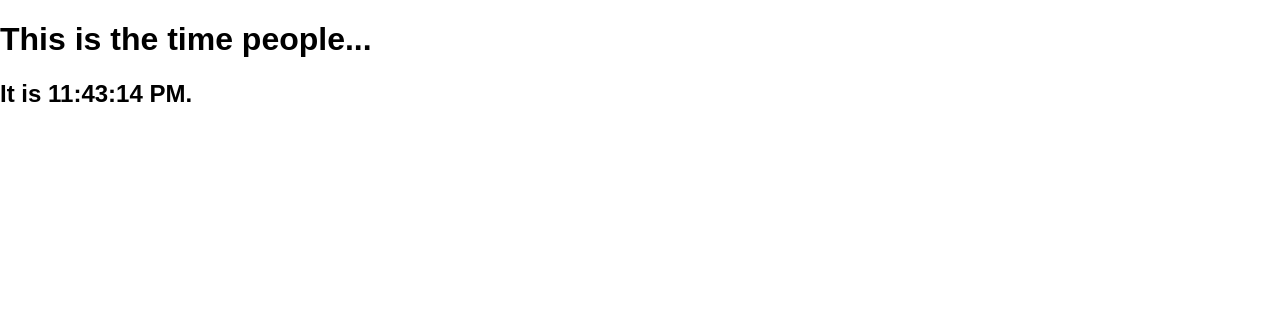
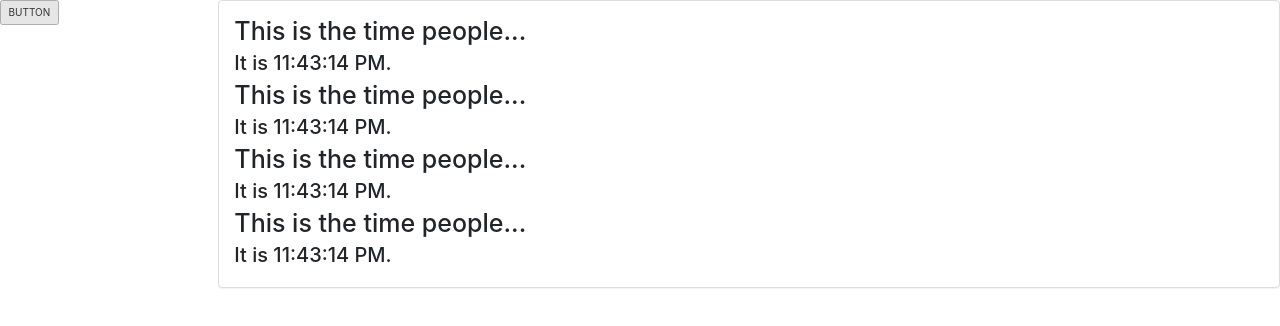
Before and after one commit to bhimeshchauhan/MuzeikComponist, a React (Create React App) app: page / in a window 1280 px wide. Shown: the top 326 px of the page. Built offline with nearby package versions, Linux system fonts and the light colour scheme.

Commit message:
made some progress with the panel now branching...

```diff
--- a/package.json
+++ b/package.json
@@ -3,7 +3,9 @@
   "version": "0.1.0",
   "private": true,
   "dependencies": {
+    "bootstrap": "^4.0.0",
     "react": "^16.2.0",
+    "react-bootstrap": "^0.32.1",
     "react-dom": "^16.2.0",
     "react-redux": "^5.0.7",
     "react-scripts": "1.1.1",
--- a/src/clock/App.js
+++ b/src/clock/App.js
@@ -1,10 +1,15 @@
 import React, { Component } from 'react';
+import { Panel, Button } from 'react-bootstrap'
 import './App.css';
+import 'bootstrap/dist/css/bootstrap.min.css';
 
 class App extends Component {
-    constructor(props) {
-        super(props);
-        this.state = {date: new Date()};
+    constructor(props, context) {
+        super(props, context);
+        this.state = {
+            date: new Date(),
+            open: true
+        };
     }
 
     componentDidMount() {
@@ -24,12 +29,33 @@ class App extends Component {
         });
     }
 
+
     render() {
         return (
-            <div>
-                <h1>This is the time people...</h1>
-                <h2>It is {this.state.date.toLocaleTimeString()}.</h2>
+            <div className="row">
+                <div className="col-xs-2">
+                    <Button onClick={() => this.setState({ open: !this.state.open })}>
+                        BUTTON
+                    </Button>
+                </div>
+                <div className="col-xs-10">
+                    <Panel id="collapsible-panel-example-1" expanded={this.state.open}>
+                        <Panel.Collapse>
+                            <Panel.Body>
+                                <h1>This is the time people...</h1>
+                                <h2>It is {this.state.date.toLocaleTimeString()}.</h2>
+                                <h1>This is the time people...</h1>
+                                <h2>It is {this.state.date.toLocaleTimeString()}.</h2>
+                                <h1>This is the time people...</h1>
+                                <h2>It is {this.state.date.toLocaleTimeString()}.</h2>
+                                <h1>This is the time people...</h1>
+                                <h2>It is {this.state.date.toLocaleTimeString()}.</h2>
+                            </Panel.Body>
+                        </Panel.Collapse>
+                    </Panel>
+                </div>
             </div>
+
         );
     }
 }
--- a/src/index.css
+++ b/src/index.css
@@ -1,3 +1,5 @@
+@import url('//netdna.bootstrapcdn.com/bootstrap/3.0.0/css/bootstrap.min.css');
+
 body {
   margin: 0;
   padding: 0;
--- a/src/index.js
+++ b/src/index.js
@@ -2,12 +2,11 @@ import React from 'react';
 import ReactDOM from 'react-dom';
 import './index.css';
 import App from './clock/App';
+import 'bootstrap/dist/css/bootstrap.min.css';
 import registerServiceWorker from './registerServiceWorker';
 
 ReactDOM.render(
-    <div>
-        <App />
-    </div>,
+        <App />,
     document.getElementById('root')
 );
 registerServiceWorker();
```
Also changed, not shown: 10 other files (tests, documents, lock files or other folders).
